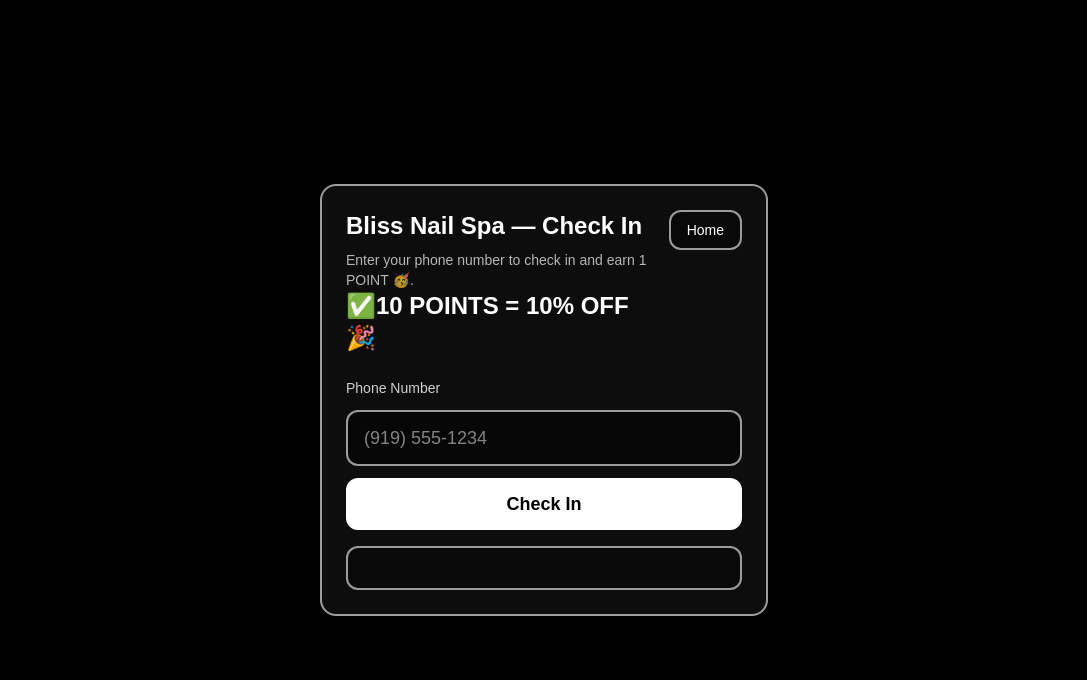
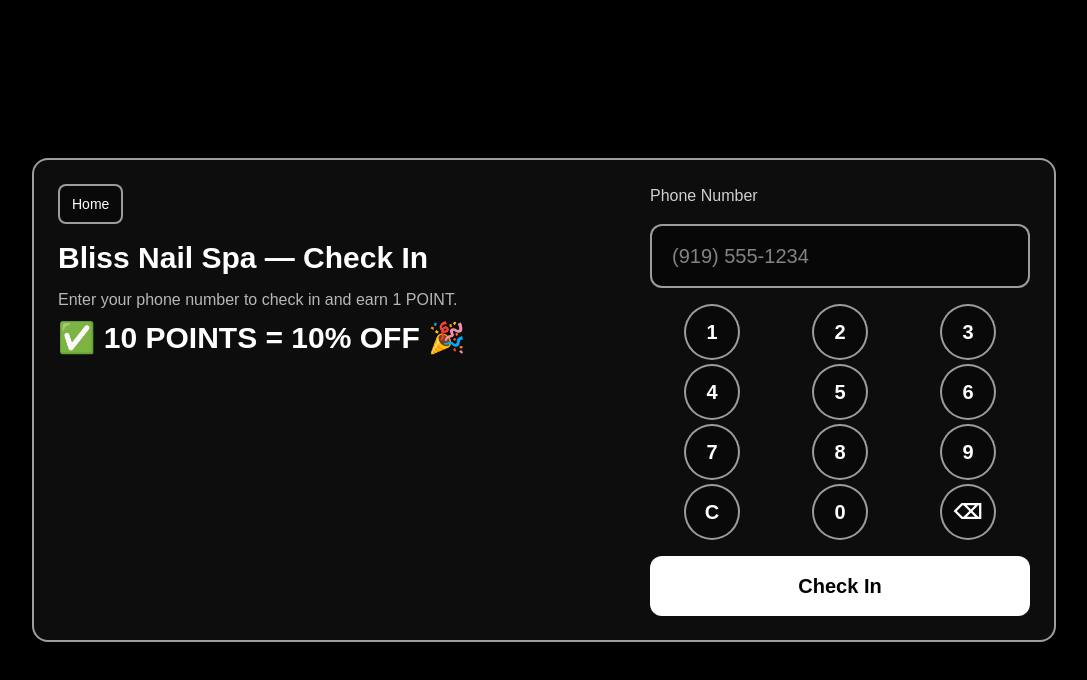
Before and after one commit to tramnguyen1712/bliss-checkin, a Next.js app: page /checkin in a window 1280 px wide. Shown: the top 680 px of the page, without its empty margins (96-1183 px from the left). Built offline with nearby package versions, Linux system fonts and the light colour scheme.

Commit message:
Update functionality

```diff
--- /dev/null
+++ b/src/app/api/admin-auth/route.js
@@ -0,0 +1,22 @@
+export async function POST(req) {
+  try {
+    const body = await req.json();
+    const pin = (body?.pin || "").trim();
+
+    if (!process.env.ADMIN_PIN) {
+      return Response.json({ ok: false, message: "ADMIN_PIN is not configured." }, { status: 500 });
+    }
+
+    if (!pin) {
+      return Response.json({ ok: false, message: "Enter staff PIN." }, { status: 400 });
+    }
+
+    if (pin !== process.env.ADMIN_PIN) {
+      return Response.json({ ok: false, message: "Wrong staff PIN." }, { status: 401 });
+    }
+
+    return Response.json({ ok: true });
+  } catch {
+    return Response.json({ ok: false, message: "Server error." }, { status: 500 });
+  }
+}
--- a/src/app/api/checkin/route.js
+++ b/src/app/api/checkin/route.js
@@ -87,7 +87,7 @@
         alreadyCheckedIn: true,
         points: currentPoints,
         name: customerName,
-        message: `You already checked-in today. Your total point is ${currentPoints}.`
+        message: `✅You already checked-in today. Your total point is ${currentPoints}.`
       });
     }
 
@@ -96,6 +96,7 @@
 
   // If insert succeeded, add 1 point
   const newPoints = currentPoints + 1;
+  const isMilestone = newPoints % 10 === 0;
 
   const { error: updErr } = await supabase
     .from("customers")
@@ -111,6 +112,8 @@
     checkedIn: true,
     points: newPoints,
     name: customerName,
-    message: `✅ Checked in! Your total point is ${newPoints}.`
+    message: isMilestone
+      ? "🥳🎉CONGRATULATIONS🎊🥳, you get 10% OFF today, Please let the staff know!"
+      : `✅ Checked in! Your total point is ${newPoints}.`
   });
 }
--- a/src/app/checkin/page.js
+++ b/src/app/checkin/page.js
@@ -1,17 +1,42 @@
 "use client";
 
 import { useState } from "react";
+import { useRouter } from "next/navigation";
 
 function normalizePhone(input) {
   return (input || "").replace(/\D/g, "");
 }
 
+function formatPhoneDisplay(input) {
+  const digits = normalizePhone(input).slice(0, 10);
+  if (digits.length <= 3) return digits;
+  if (digits.length <= 6) return `(${digits.slice(0, 3)}) ${digits.slice(3)}`;
+  return `(${digits.slice(0, 3)}) ${digits.slice(3, 6)}-${digits.slice(6)}`;
+}
+
 export default function CheckinPage() {
+  const router = useRouter();
   const [phone, setPhone] = useState("");
   const [name, setName] = useState("");
   const [needsName, setNeedsName] = useState(false);
   const [message, setMessage] = useState("");
   const [loading, setLoading] = useState(false);
+
+  function appendDigit(digit) {
+    setPhone((prev) => {
+      const digits = normalizePhone(prev);
+      if (digits.length >= 10) return digits;
+      return `${digits}${digit}`;
+    });
+  }
+
+  function removeLastDigit() {
+    setPhone((prev) => normalizePhone(prev).slice(0, -1));
+  }
+
+  function clearPhone() {
+    setPhone("");
+  }
 
   async function handleSubmit(e) {
     e.preventDefault();
@@ -44,14 +69,11 @@
         return;
       }
 
-      setMessage(data.message);
       setNeedsName(false);
       setName("");
-      // Auto-reset after 5 seconds for next client
-      setTimeout(() => {
       setPhone("");
       setMessage("");
-      }, 7000);
+      router.push(`/checkin/result?message=${encodeURIComponent(data.message || "Check-in successful.")}`);
     } catch (err) {
       setMessage("Network error. Please try again.");
     } finally {
@@ -61,45 +83,84 @@
 
   return (
     <div className="min-h-screen bg-black text-white flex items-center justify-center p-6">
-      <div className="w-full max-w-md rounded-2xl border-2 border border-white/60 bg-white/5 p-6 shadow-xl">
-        {/* Header with Home button */}
-        <div className="flex items-start justify-between gap-4">
-          <div>
-            <h1 className="text-2xl font-semibold">Bliss Nail Spa — Check In</h1>
-            <p className="mt-2 text-sm text-white/70">
-              Enter your phone number to check in and earn 1 POINT 🥳.
-            </p>
-            <h1 className="text-2xl font-semibold">✅10 POINTS = 10% OFF🎉</h1>
-          </div>
-
+      <div className="relative w-full max-w-5xl rounded-2xl border-2 border border-white/60 bg-white/5 p-6 shadow-xl">
         <a
           href="/"
-            className="shrink-0 rounded-xl border-2 border border-white/60 bg-black/30 px-4 py-2 text-sm hover:bg-black/40"
+          className="absolute left-6 top-6 shrink-0 rounded-lg border-2 border border-white/60 bg-black/30 px-3 py-2 text-sm hover:bg-black/40"
         >
           Home
         </a>
+        <div className="grid gap-4 lg:grid-cols-[1fr_380px]">
+          <div className="flex flex-col pt-14">
+            <div>
+              <h1 className="text-3xl font-semibold">Bliss Nail Spa — Check In</h1>
+              <p className="mt-3 text-base text-white/70">
+                Enter your phone number to check in and earn 1 POINT.
+              </p>
+              <h2 className="text-3xl font-semibold mt-2">✅ 10 POINTS = 10% OFF 🎉</h2>
+            </div>
           </div>
 
-        <form onSubmit={handleSubmit} className="mt-6 space-y-3">
-          <label className="block text-sm text-white/80">Phone Number</label>
+          <form onSubmit={handleSubmit} className="space-y-4">
+            <label className="block text-base text-white/80">Phone Number</label>
             <input
-            value={phone}
-            onChange={(e) => setPhone(e.target.value)}
-            type="tel"
-            inputMode="numeric"
+              value={formatPhoneDisplay(phone)}
+              readOnly
+              type="text"
+              onFocus={(e) => e.target.blur()}
               placeholder="(919) 555-1234"
-            className="w-full rounded-xl bg-black/40 border-2 border border-white/60 px-4 py-3 text-lg outline-none focus:border-white/40"
+              className="w-full rounded-xl bg-black/40 border-2 border border-white/60 px-5 py-4 text-xl outline-none focus:border-white/40"
             />
+
+            {!needsName && (
+              <div className="grid grid-cols-3 gap-1 justify-items-center">
+                {["1", "2", "3", "4", "5", "6", "7", "8", "9"].map((digit) => (
+                  <button
+                    key={digit}
+                    type="button"
+                    onClick={() => appendDigit(digit)}
+                    className="h-14 w-14 rounded-full border-2 border border-white/60 bg-black/30 text-xl font-semibold hover:bg-black/40 active:bg-white active:text-black transition-colors"
+                  >
+                    {digit}
+                  </button>
+                ))}
+                <button
+                  type="button"
+                  onClick={clearPhone}
+                  aria-label="Clear"
+                  title="Clear"
+                  className="h-14 w-14 rounded-full border-2 border border-white/60 bg-black/30 text-xl font-semibold hover:bg-black/40 active:bg-white active:text-black transition-colors"
+                >
+                  C
+                </button>
+                <button
+                  type="button"
+                  onClick={() => appendDigit("0")}
+                  className="h-14 w-14 rounded-full border-2 border border-white/60 bg-black/30 text-xl font-semibold hover:bg-black/40 active:bg-white active:text-black transition-colors"
+                >
+                  0
+                </button>
+                <button
+                  type="button"
+                  onClick={removeLastDigit}
+                  aria-label="Delete"
+                  title="Delete"
+                  className="h-14 w-14 rounded-full border-2 border border-white/60 bg-black/30 text-xl font-semibold hover:bg-black/40 active:bg-white active:text-black transition-colors"
+                >
+                  ⌫
+                </button>
+              </div>
+            )}
 
             {needsName && (
               <>
-              <label className="block text-sm text-white/80 mt-3">Your Name</label>
+                <label className="block text-base text-white/80 mt-3">Your Name</label>
                 <input
                   value={name}
                   onChange={(e) => setName(e.target.value)}
                   type="text"
                   placeholder="First & last name"
-                className="w-full rounded-xl bg-black/40 border-2 border border-white/60 px-4 py-3 text-lg outline-none focus:border-white/40"
+                  className="w-full rounded-xl bg-black/40 border-2 border border-white/60 px-5 py-4 text-xl outline-none focus:border-white/40"
                 />
               </>
             )}
@@ -107,14 +168,11 @@
             <button
               type="submit"
               disabled={loading}
-            className="w-full rounded-xl bg-white text-black font-semibold py-3 text-lg hover:bg-white/90 disabled:opacity-60"
+              className="w-full rounded-xl bg-white text-black font-semibold py-4 text-xl hover:bg-white/90 disabled:opacity-60"
             >
               {loading ? "Please wait..." : needsName ? "Sign Up & Check In" : "Check In"}
             </button>
           </form>
-
-        <div className="mt-4 rounded-xl border-2 border border-white/60 bg-black/30 p-3 text-sm text-white/80 min-h-[44px]">
-          {message || " "}
         </div>
       </div>
     </div>
--- /dev/null
+++ b/src/app/checkin/result/page.js
@@ -0,0 +1,36 @@
+"use client";
+
+import { useEffect, useState } from "react";
+import { useRouter, useSearchParams } from "next/navigation";
+
+export default function CheckinResultPage() {
+  const router = useRouter();
+  const searchParams = useSearchParams();
+  const message = searchParams.get("message") || "Check-in successful.";
+  const [secondsLeft, setSecondsLeft] = useState(8);
+
+  useEffect(() => {
+    const countdown = setInterval(() => {
+      setSecondsLeft((prev) => (prev > 1 ? prev - 1 : 1));
+    }, 1000);
+
+    const timer = setTimeout(() => {
+      router.replace("/checkin");
+    }, 8000);
+
+    return () => {
+      clearInterval(countdown);
+      clearTimeout(timer);
+    };
+  }, [router]);
+
+  return (
+    <div className="min-h-screen bg-black text-white flex items-center justify-center p-6">
+      <div className="w-full max-w-2xl rounded-2xl border-2 border border-white/60 bg-white/5 p-8 shadow-xl text-center">
+        <h1 className="text-3xl font-semibold">Bliss Nail Spa</h1>
+        <p className="mt-4 text-2xl font-semibold">{message}</p>
+        <p className="mt-6 text-base text-white/70">Returning to check-in in {secondsLeft}s...</p>
+      </div>
+    </div>
+  );
+}
```
Also changed, not shown: src/app/admin/page.js (+54 -30 lines), src/app/page.js (+14 -14 lines). Lines whose indentation alone changed are shown as unchanged.
